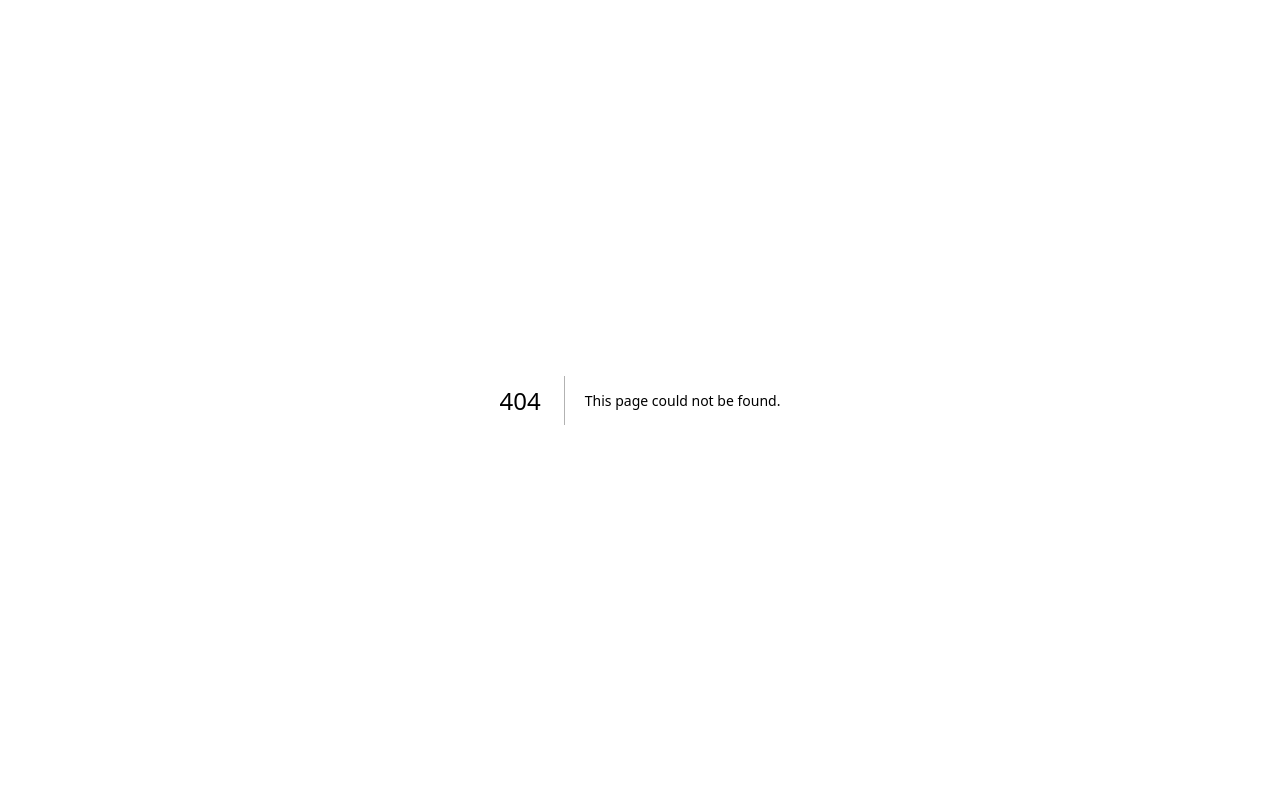
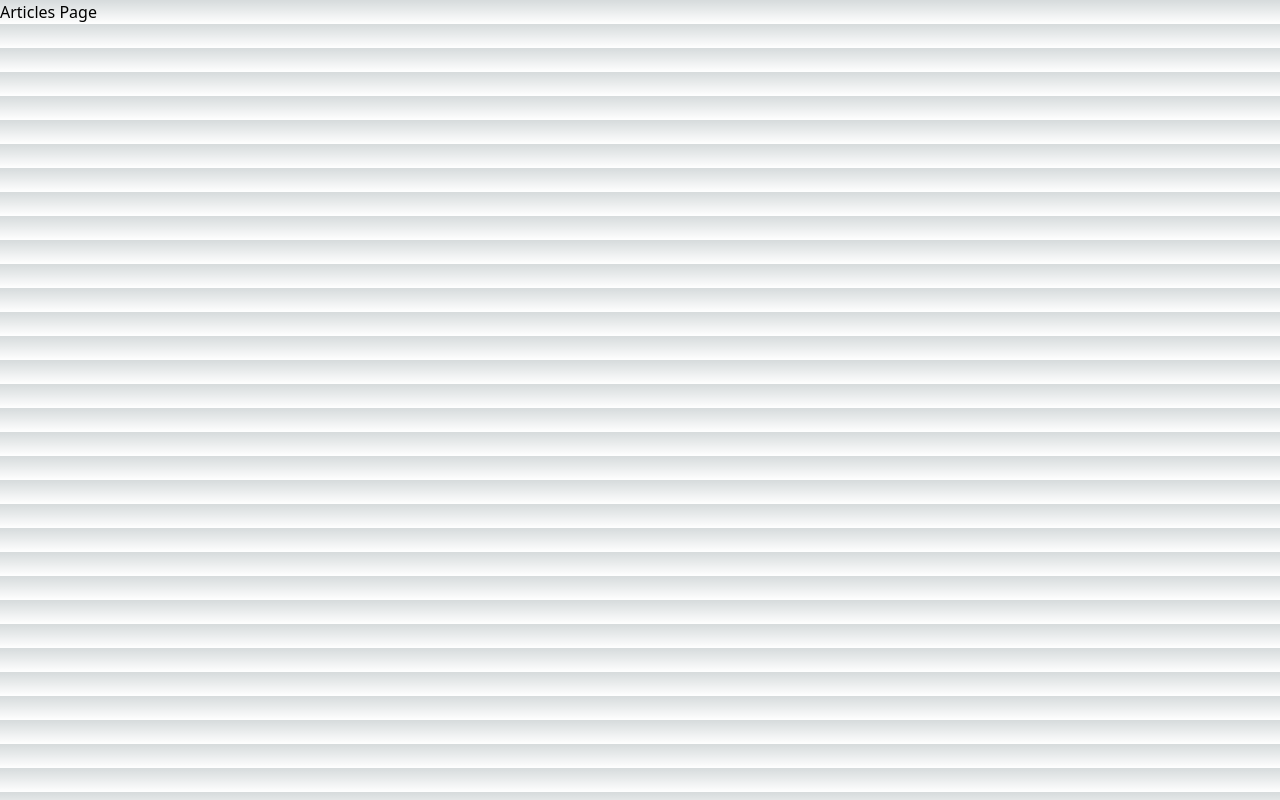
Before and after one commit to kaji5963/next13-blog-app, a Next.js app: page /articles in a window 1280 px wide. Before the commit this address had no page. Built offline with nearby package versions, Linux system fonts and the light colour scheme.

Commit message:
設定変更

```diff
--- /dev/null
+++ b/src/app/articles/page.tsx
@@ -0,0 +1,7 @@
+import React from 'react';
+
+const page = () => {
+  return <div>Articles Page</div>;
+};
+
+export default page;
--- a/src/app/layout.tsx
+++ b/src/app/layout.tsx
@@ -1,22 +1,19 @@
-import './globals.css'
-import type { Metadata } from 'next'
-import { Inter } from 'next/font/google'
-
-const inter = Inter({ subsets: ['latin'] })
+import './globals.css';
+import type { Metadata } from 'next';
 
 export const metadata: Metadata = {
-  title: 'Create Next App',
-  description: 'Generated by create next app',
-}
+  title: 'Next13-Blog',
+  description: 'Create Next13-Blog',
+};
 
 export default function RootLayout({
   children,
 }: {
-  children: React.ReactNode
+  children: React.ReactNode;
 }) {
   return (
-    <html lang="en">
-      <body className={inter.className}>{children}</body>
+    <html lang="ja">
+      <body>{children}</body>
     </html>
-  )
+  );
 }
```
Also changed, not shown: 1 other file (tests, documents, lock files or other folders).
